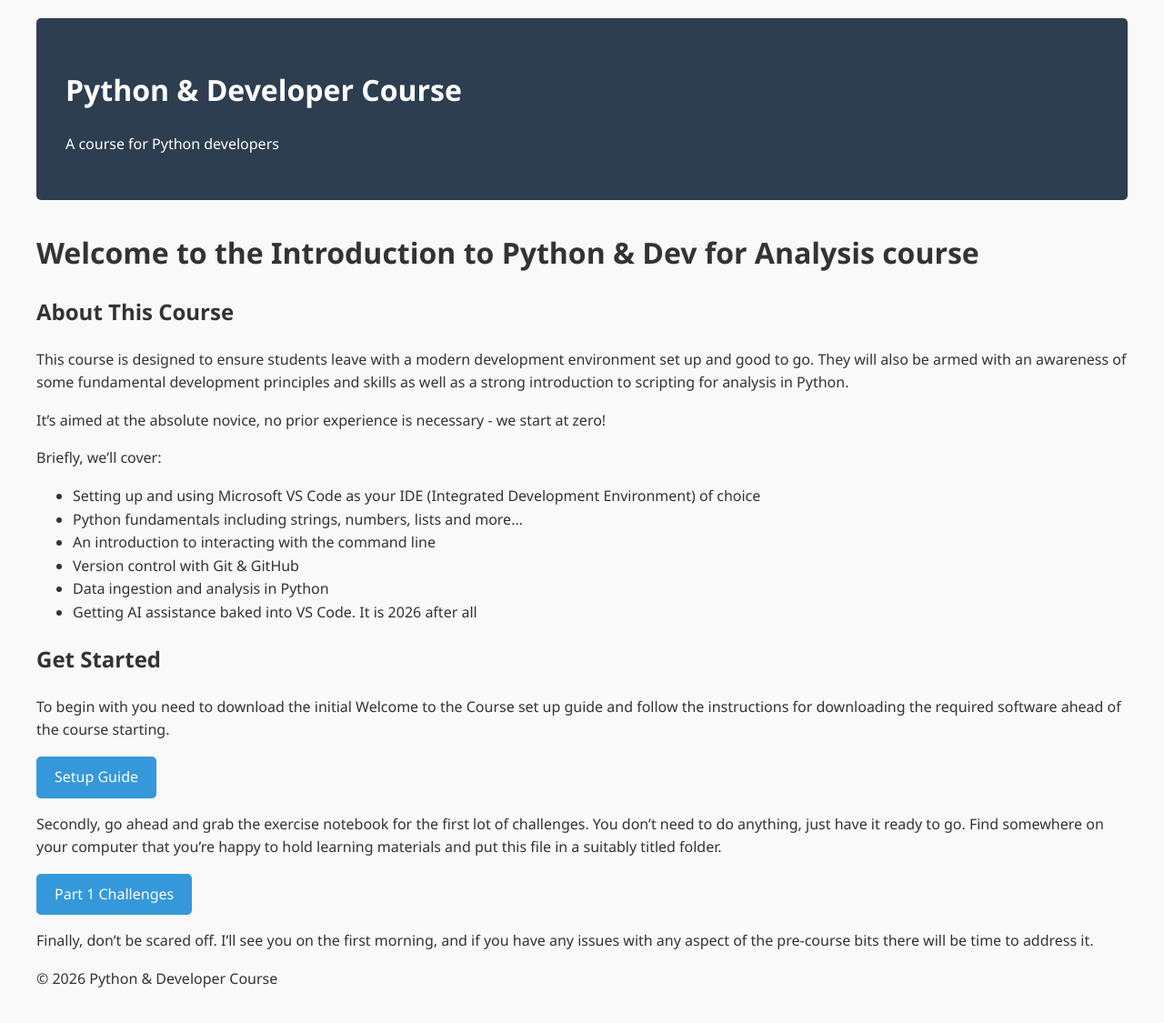
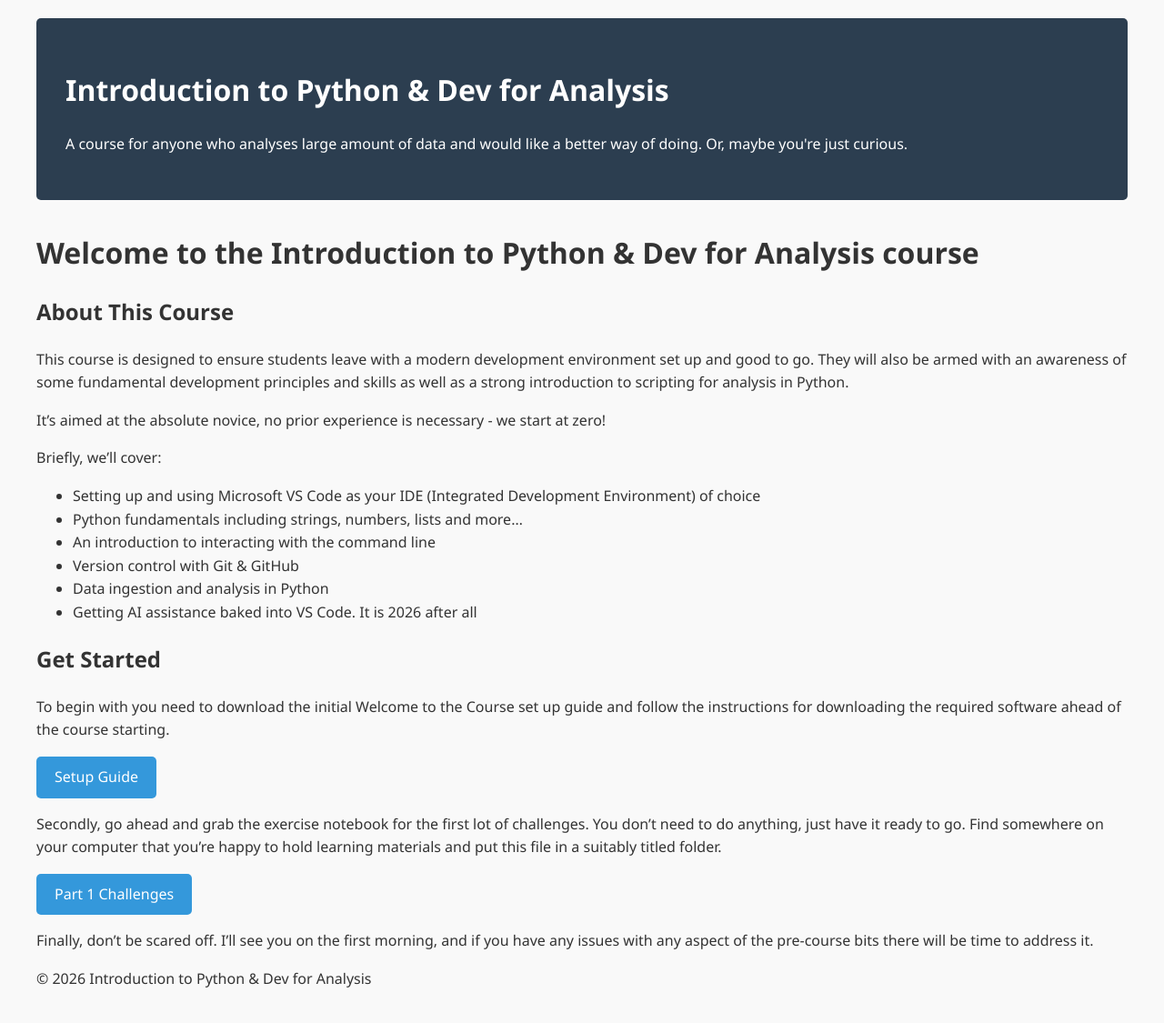
Before and after one commit to stegr81/Python-and-Dev-for-Analysis, a Jekyll site: the page built from docs/index.md, in a window 1280 px wide. Shown: the whole page at 91% size. Built offline with Jekyll 4.4.1, drawn with Linux system fonts in a browser that asks for light colours.

Commit message:
Update _config.yml

```diff
--- a/docs/_config.yml
+++ b/docs/_config.yml
@@ -1,5 +1,5 @@
-title: Python & Developer Course
-description: A course for Python developers
+title: Introduction to Python & Dev for Analysis
+description: A course for anyone who analyses large amount of data and would like a better way of doing. Or, maybe you're just curious.
 url: "https://stegr81.github.io"
 baseurl: "/Python-and-Dev-for-Analysis"
 theme: jekyll-theme-minimal
```
